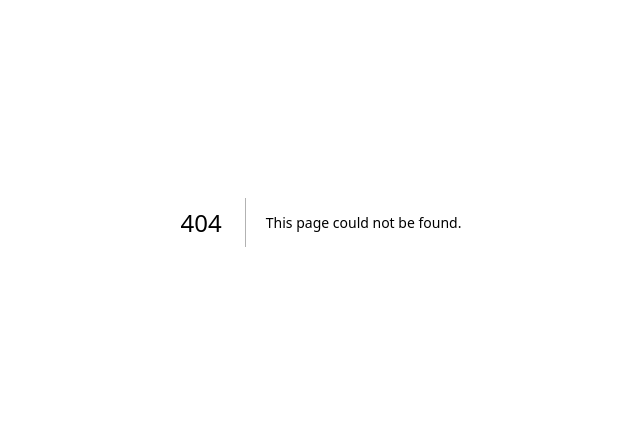
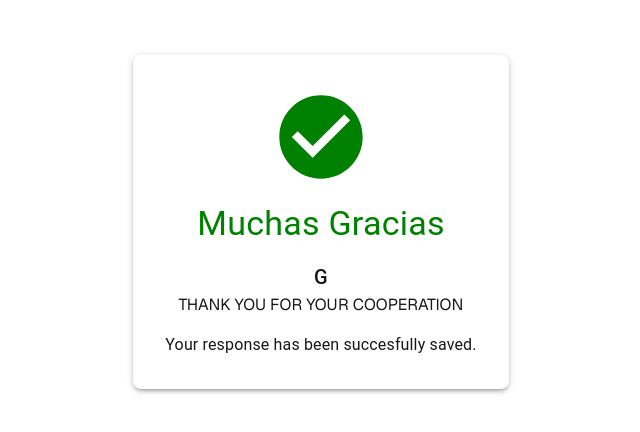
Before and after one commit to ReneMel/phishing-llmresearch-website, a Next.js app: page /confirmation in a window 1280 px wide. Before the commit this address had no page. Shown: the part 198-630 px from the top of the page, without its empty margins (319-959 px from the left). Built offline with nearby package versions, Linux system fonts and the light colour scheme.

Commit message:
[add] confirmation screen

```diff
--- a/package.json
+++ b/package.json
@@ -9,6 +9,9 @@
     "lint": "next lint"
   },
   "dependencies": {
+    "@emotion/react": "^11.14.0",
+    "@emotion/styled": "^11.14.0",
+    "@mui/material": "^6.4.8",
     "beercss": "^3.8.0",
     "dotenv": "^16.4.7",
     "material-dynamic-colors": "^1.1.2",
@@ -16,6 +19,7 @@
     "pg": "^8.13.1",
     "react": "^19.0.0",
     "react-dom": "^19.0.0",
+    "react-icons": "^5.5.0",
     "react-simple-star-rating": "^5.1.7"
   },
   "devDependencies": {
--- /dev/null
+++ b/src/app/confirmation/page.tsx
@@ -0,0 +1,58 @@
+'use client';
+
+import { useEffect } from 'react';
+import { useRouter } from 'next/navigation';
+import { Box, Typography, Container } from '@mui/material';
+import { MdCheckCircle } from 'react-icons/md';
+
+const ConfirmationScreen = () => {
+  const router = useRouter();
+
+  useEffect(() => {
+    const timer = setTimeout(() => {
+      router.push('/');
+    }, 15000);
+
+    return () => clearTimeout(timer);
+  }, [router]);
+
+  return (
+    <Container
+      sx={{
+        display: 'flex',
+        flexDirection: 'column',
+        justifyContent: 'center',
+        alignItems: 'center',
+        minHeight: '100vh',
+        bgcolor: 'green.100',
+        textAlign: 'center',
+      }}
+    >
+      <Box
+        sx={{
+          display: 'flex',
+          flexDirection: 'column',
+          justifyContent: 'center',
+          alignItems: 'center',
+          p: 4,
+          bgcolor: 'white',
+          boxShadow: 3,
+          borderRadius: 2,
+        }}
+      >
+        <MdCheckCircle style={{ color: 'green', fontSize: '100px' }} />
+        <Typography variant="h4" color="green" sx={{ mt: 2 }}>
+          Muchas Gracias
+        </Typography>
+        <Typography variant="h6" sx={{ mt: 2 }}>
+          G
+        </Typography> THANK YOU FOR YOUR COOPERATION
+        <Typography variant="body1" sx={{ mt: 2 }}>
+          Your response has been succesfully saved.
+        </Typography>
+      </Box>
+    </Container>
+  );
+};
+
+export default ConfirmationScreen;
```
Also changed, not shown: src/app/email-analysis/page.tsx (+74 -21 lines), 1 other file (tests, documents, lock files or other folders).
